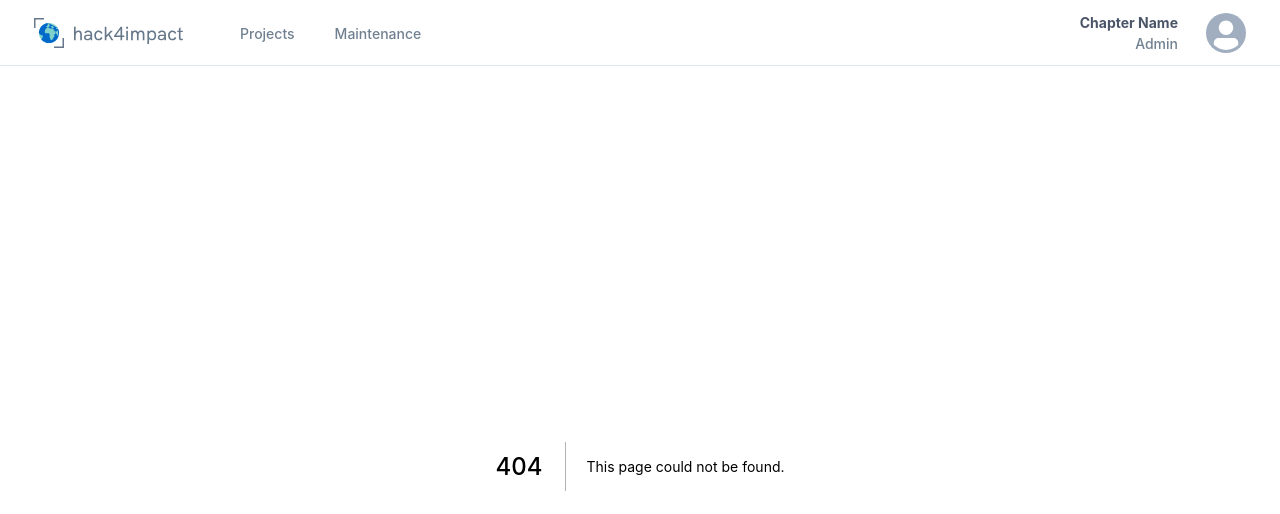
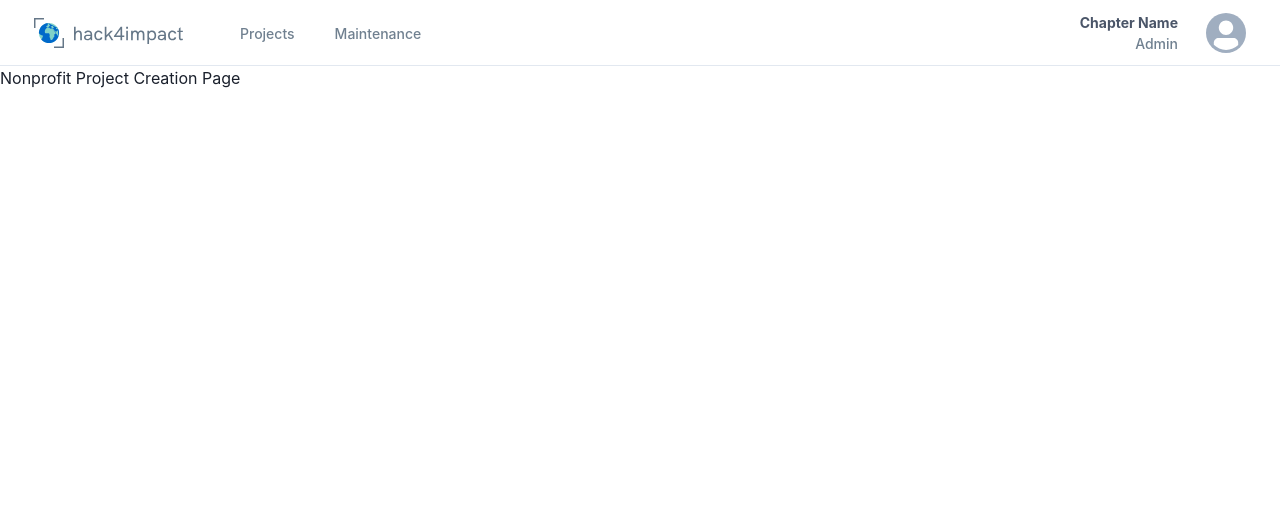
Before and after one commit to GTBitsOfGood/national-npp, a Next.js app: page /nonprofit/project/create in a window 1280 px wide. Before the commit this address had no page. Shown: the top 514 px of the page. Built offline with nearby package versions, Linux system fonts and the light colour scheme.

Commit message:
Add sprint 3 pages/dependencies

```diff
--- a/package.json
+++ b/package.json
@@ -17,6 +17,7 @@
     "@chakra-ui/react": "^1.6.4",
     "@emotion/react": "^11.4.0",
     "@emotion/styled": "^11.3.0",
+    "chakra-ui-steps": "^1.1.1",
     "framer-motion": "^4.1.17",
     "mongodb": "^3.6.9",
     "mongoose": "^5.12.14",
--- /dev/null
+++ b/src/pages/nonprofit/project/create.tsx
@@ -0,0 +1,7 @@
+import { Flex } from "@chakra-ui/react";
+
+function NonprofitProjectCreationPage() {
+  return <Flex>Nonprofit Project Creation Page</Flex>;
+}
+
+export default NonprofitProjectCreationPage;
```
Also changed, not shown: src/pages/nonprofit/profile.tsx (added, +7 -0 lines), src/pages/nonprofit/project/index.tsx (added, +7 -0 lines), 1 other file (tests, documents, lock files or other folders).
